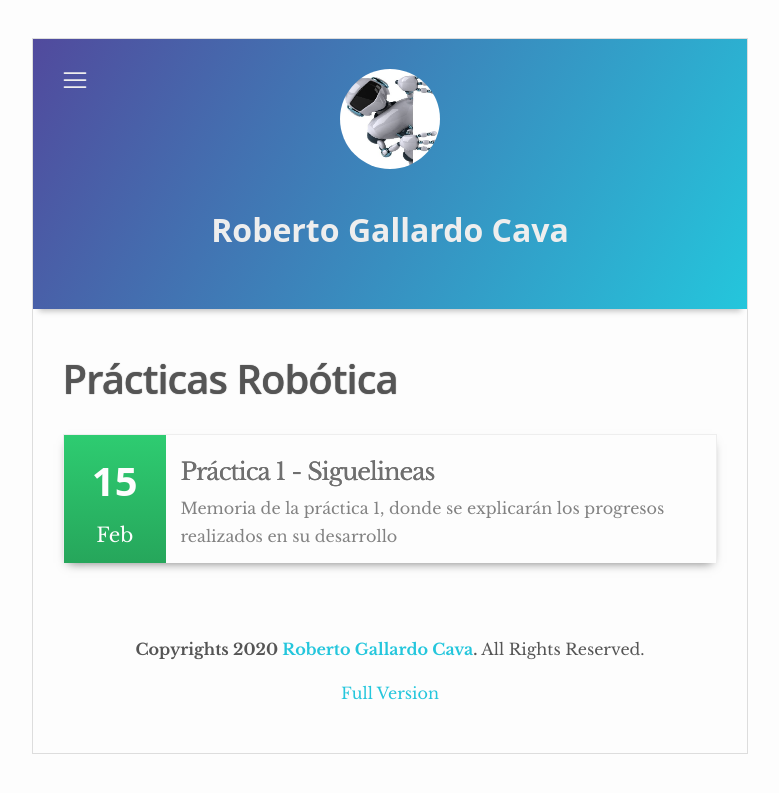
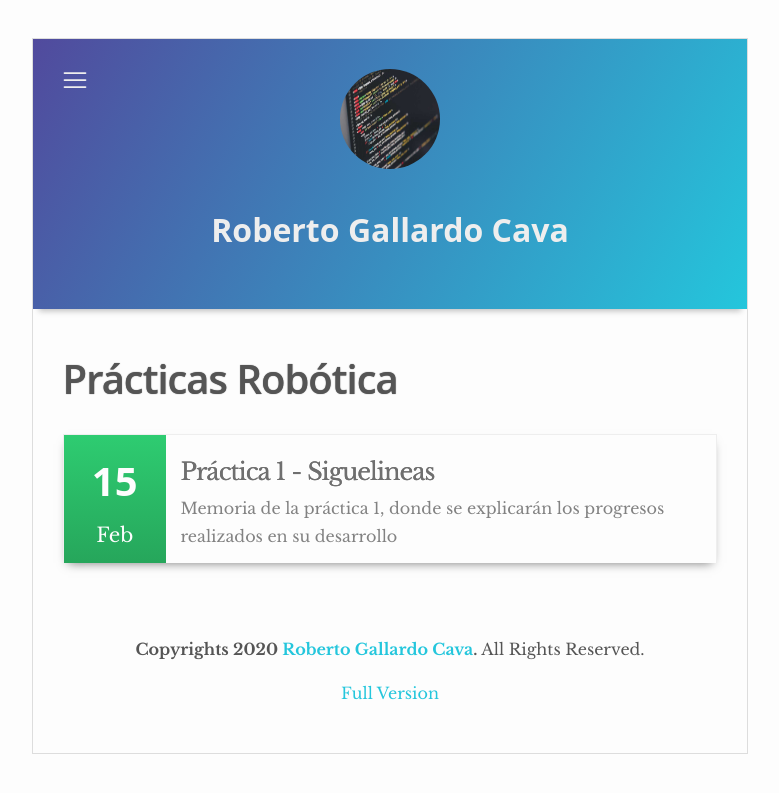
Before and after one commit to RoberG/MUVA-Robotica, a Jekyll site: the page built from index.html, in a window 1280 px wide. Shown: the top 793 px of the page, without its empty margins (250-1029 px from the left). Built offline with Jekyll 4.4.1, drawn with Linux system fonts in a browser that asks for light colours.

Commit message:
Update _config.yml

```diff
--- a/_config.yml
+++ b/_config.yml
@@ -49,7 +49,7 @@ include: [_pages] # Includes files inside _pages directory [Do not remove this]
 
 author:
   name: Roberto Gallardo Cava
-  image: robot.jpg # The author image will be shown on the header. Place this image in /images/ folder.
+  image: lost-10.jpg # The author image will be shown on the header. Place this image in /images/ folder.
   about: Blog dónde quedarán reflejados los progresos realizados en la realización de las prácticas
 
 
```
